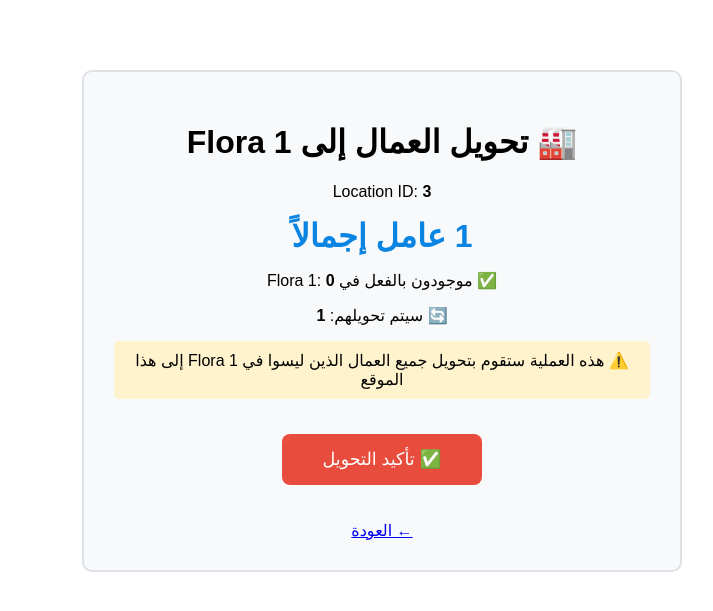
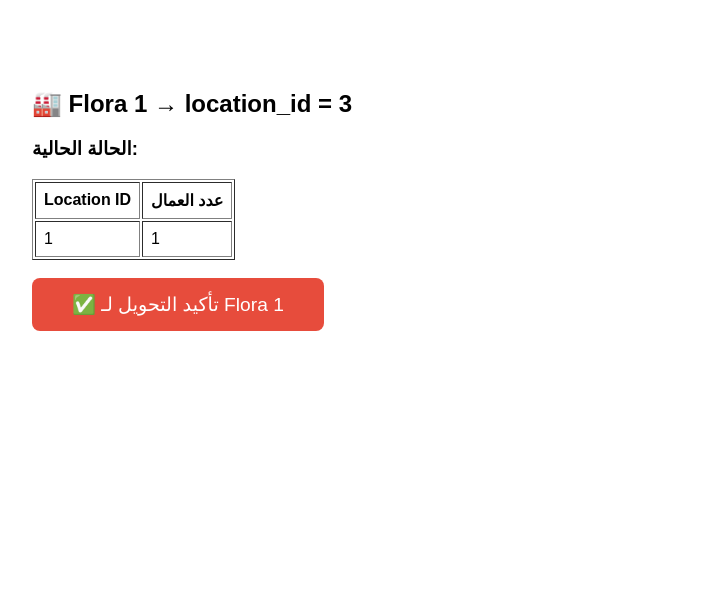
Before and after one commit to alfahmed1981/candytex, a PHP site: page /migrate_to_flora1.php in a window 1280 px wide. Shown: the top 611 px of the page, without its empty margins (258-971 px from the left). Run offline with PHP 8.4, Linux system fonts and the light colour scheme; the visitor is signed in with stand-in values (Sample User, id 1); data comes from the database, SQL or seed files in the repository; tables that the repository leaves empty or names only in its code hold one stand-in row (values such as "Sample post").

Commit message:
fix: simplify migrate_to_flora1 script - direct UPDATE all employees

```diff
--- a/migrate_to_flora1.php
+++ b/migrate_to_flora1.php
@@ -2,84 +2,50 @@
 /**
  * Temporary Script: Move all employees to Flora 1
  * Run once then DELETE this file.
- * Usage: https://candytex.ma/dash/migrate_to_flora1.php
  */
 session_start();
 require 'db.php';
 require 'includes/auth.php';
-require_admin(); // Only admin can run this
+require_admin();
 
-// Find Flora 1 location_id
-$stmt = $pdo->prepare("SELECT id, name FROM locations WHERE name LIKE '%Flora%1%' OR name LIKE '%flora%1%' LIMIT 1");
-$stmt->execute();
-$flora = $stmt->fetch();
+echo "<!DOCTYPE html><html><head><meta charset='UTF-8'><title>Migration</title></head><body style='font-family:sans-serif;max-width:700px;margin:50px auto;padding:20px;'>";
 
+// Get Flora 1 ID
+$flora = $pdo->query("SELECT id, name FROM locations WHERE name = 'Flora 1' LIMIT 1")->fetch();
 if (!$flora) {
-    die("❌ Location 'Flora 1' not found in locations table.");
+    // Try fuzzy match
+    $flora = $pdo->query("SELECT id, name FROM locations ORDER BY id")->fetchAll();
+    echo "<h2>❌ 'Flora 1' not found. Available locations:</h2><ul>";
+    foreach ($flora as $l) echo "<li>ID={$l['id']} — {$l['name']}</li>";
+    echo "</ul>";
+    die();
 }
 
 $flora_id = $flora['id'];
-$flora_name = $flora['name'];
+echo "<h2>🏭 Flora 1 → location_id = $flora_id</h2>";
 
-// Count employees before
-$count_before = $pdo->query("SELECT COUNT(*) FROM hr_employees")->fetchColumn();
-$count_already = $pdo->prepare("SELECT COUNT(*) FROM hr_employees WHERE location_id = ?");
-$count_already->execute([$flora_id]);
-$already = $count_already->fetchColumn();
-$count_other = $count_before - $already;
+// Show current state
+$stats = $pdo->query("SELECT location_id, COUNT(*) as cnt FROM hr_employees GROUP BY location_id")->fetchAll();
+echo "<h3>الحالة الحالية:</h3><table border='1' cellpadding='8'><tr><th>Location ID</th><th>عدد العمال</th></tr>";
+foreach ($stats as $s) {
+    $lid = $s['location_id'] ?? 'NULL';
+    echo "<tr><td>$lid</td><td>{$s['cnt']}</td></tr>";
+}
+echo "</table>";
 
-if ($_SERVER['REQUEST_METHOD'] === 'POST' && isset($_POST['confirm'])) {
-    // Do the migration
-    $stmt = $pdo->prepare("UPDATE hr_employees SET location_id = ? WHERE location_id IS NULL OR location_id != ?");
-    $stmt->execute([$flora_id, $flora_id]);
+if (isset($_POST['confirm'])) {
+    // Direct UPDATE — set ALL employees to Flora 1
+    $stmt = $pdo->prepare("UPDATE hr_employees SET location_id = ?");
+    $stmt->execute([$flora_id]);
     $affected = $stmt->rowCount();
 
-    audit_log($pdo, 'bulk_migrate', "Migrated $affected employees to Flora 1 (location_id=$flora_id)");
+    audit_log($pdo, 'bulk_migrate', "Migrated $affected employees to Flora 1 (id=$flora_id)");
 
-    echo "<!DOCTYPE html><html><head><meta charset='UTF-8'><title>Migration Done</title></head><body style='font-family:sans-serif;max-width:600px;margin:50px auto;text-align:center;'>";
-    echo "<h1>✅ تم التحويل بنجاح</h1>";
-    echo "<p style='font-size:1.2em;'>تم تحويل <strong>$affected</strong> عامل إلى <strong>$flora_name</strong></p>";
-    echo "<p style='color:red;font-weight:bold;'>⚠️ يرجى حذف هذا الملف من السيرفر بعد الاستخدام</p>";
-    echo "<a href='hr_employees.php' style='display:inline-block;margin-top:20px;padding:10px 30px;background:#0984e3;color:white;text-decoration:none;border-radius:5px;'>← العودة للموارد البشرية</a>";
-    echo "</body></html>";
-    exit;
+    echo "<h2 style='color:green;'>✅ تم تحويل $affected عامل إلى Flora 1</h2>";
+    echo "<p style='color:red;font-weight:bold;'>⚠️ احذف هذا الملف بعد الاستخدام!</p>";
+    echo "<a href='hr_employees.php' style='padding:10px 30px;background:#0984e3;color:white;text-decoration:none;border-radius:5px;'>← العودة</a>";
+} else {
+    echo "<br><form method='POST'><button name='confirm' value='1' style='padding:15px 40px;background:#e74c3c;color:white;border:none;border-radius:8px;font-size:1.2em;cursor:pointer;' onclick=\"return confirm('تحويل جميع العمال إلى Flora 1؟')\">✅ تأكيد التحويل لـ Flora 1</button></form>";
 }
-?>
-<!DOCTYPE html>
-<html lang="ar" dir="rtl">
-<head>
-    <meta charset="UTF-8">
-    <title>تحويل العمال إلى Flora 1</title>
-    <style>
-        body { font-family: sans-serif; max-width: 600px; margin: 50px auto; padding: 20px; }
-        .card { background: #f8f9fa; border: 2px solid #dee2e6; border-radius: 10px; padding: 30px; text-align: center; }
-        .stat { font-size: 2em; color: #0984e3; font-weight: bold; margin: 10px 0; }
-        .btn { display: inline-block; margin-top: 20px; padding: 15px 40px; background: #e74c3c; color: white; border: none; border-radius: 8px; font-size: 1.1em; cursor: pointer; }
-        .btn:hover { background: #c0392b; }
-        .info { background: #fff3cd; padding: 10px; border-radius: 5px; margin: 15px 0; }
-    </style>
-</head>
-<body>
-    <div class="card">
-        <h1>🏭 تحويل العمال إلى <?= htmlspecialchars($flora_name) ?></h1>
-        <p>Location ID: <strong><?= $flora_id ?></strong></p>
 
-        <div class="stat"><?= $count_before ?> عامل إجمالاً</div>
-        <p>✅ موجودون بالفعل في <?= htmlspecialchars($flora_name) ?>: <strong><?= $already ?></strong></p>
-        <p>🔄 سيتم تحويلهم: <strong><?= $count_other ?></strong></p>
-
-        <div class="info">
-            ⚠️ هذه العملية ستقوم بتحويل جميع العمال الذين ليسوا في <?= htmlspecialchars($flora_name) ?> إلى هذا الموقع
-        </div>
-
-        <form method="POST">
-            <button type="submit" name="confirm" value="1" class="btn" onclick="return confirm('هل أنت متأكد من تحويل <?= $count_other ?> عامل إلى <?= htmlspecialchars($flora_name) ?>?')">
-                ✅ تأكيد التحويل
-            </button>
-        </form>
-
-        <br><br>
-        <a href="hr_employees.php">← العودة</a>
-    </div>
-</body>
-</html>
+echo "</body></html>";
```
